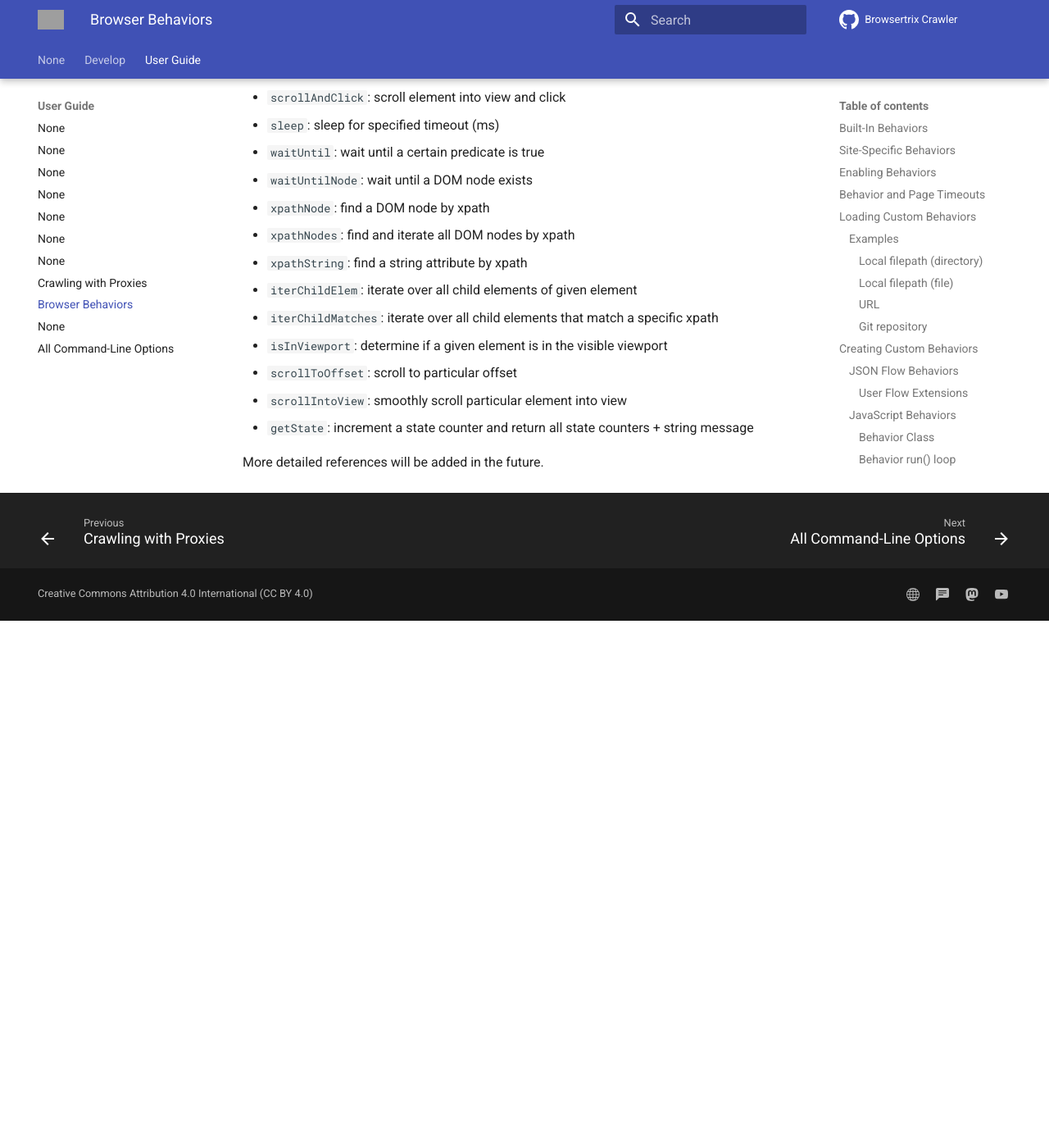
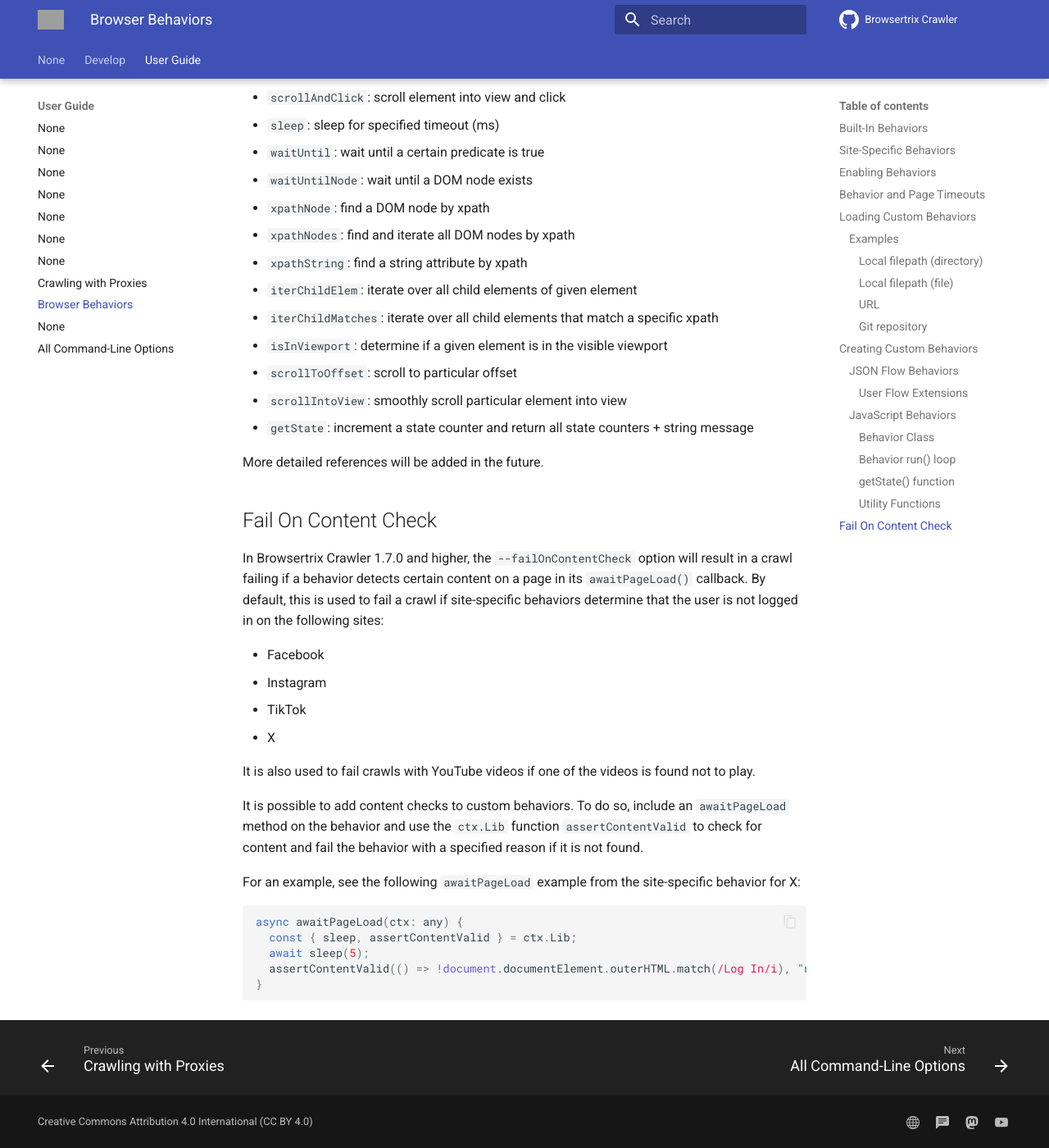
Before and after one commit to webrecorder/browsertrix-crawler, an MkDocs documentation site: the page built from docs/docs/user-guide/behaviors.md, in a window 1280 px wide and 1400 px high, scrolled down 6378 px. Shown: the whole window at 82% size. Built offline with MkDocs 1.6.1 and Material for MkDocs 9.7.7, drawn with Linux system fonts in a browser that asks for light colours; comment, search, counter and statistics services are not loaded; before the commit the page ends 7135 px from its top, so only the background shows below that; grey boxes are pictures that could not be loaded.

Commit message:
Add content check docs

````diff
--- a/docs/docs/user-guide/behaviors.md
+++ b/docs/docs/user-guide/behaviors.md
@@ -268,3 +268,26 @@
 - `getState`: increment a state counter and return all state counters + string message
 
 More detailed references will be added in the future.
+
+## Fail On Content Check
+
+In Browsertrix Crawler 1.7.0 and higher, the `--failOnContentCheck` option will result in a crawl failing if a behavior detects certain content on a page in its `awaitPageLoad()` callback. By default, this is used to fail a crawl if site-specific behaviors determine that the user is not logged in on the following sites:
+
+- Facebook
+- Instagram
+- TikTok
+- X
+
+It is also used to fail crawls with YouTube videos if one of the videos is found not to play.
+
+It is possible to add content checks to custom behaviors. To do so, include an `awaitPageLoad` method on the behavior and use the `ctx.Lib` function `assertContentValid` to check for content and fail the behavior with a specified reason if it is not found.
+
+For an example, see the following `awaitPageLoad` example from the site-specific behavior for X:
+
+```javascript
+async awaitPageLoad(ctx: any) {
+  const { sleep, assertContentValid } = ctx.Lib;
+  await sleep(5);
+  assertContentValid(() => !document.documentElement.outerHTML.match(/Log In/i), "not_logged_in");
+}
+```
````
